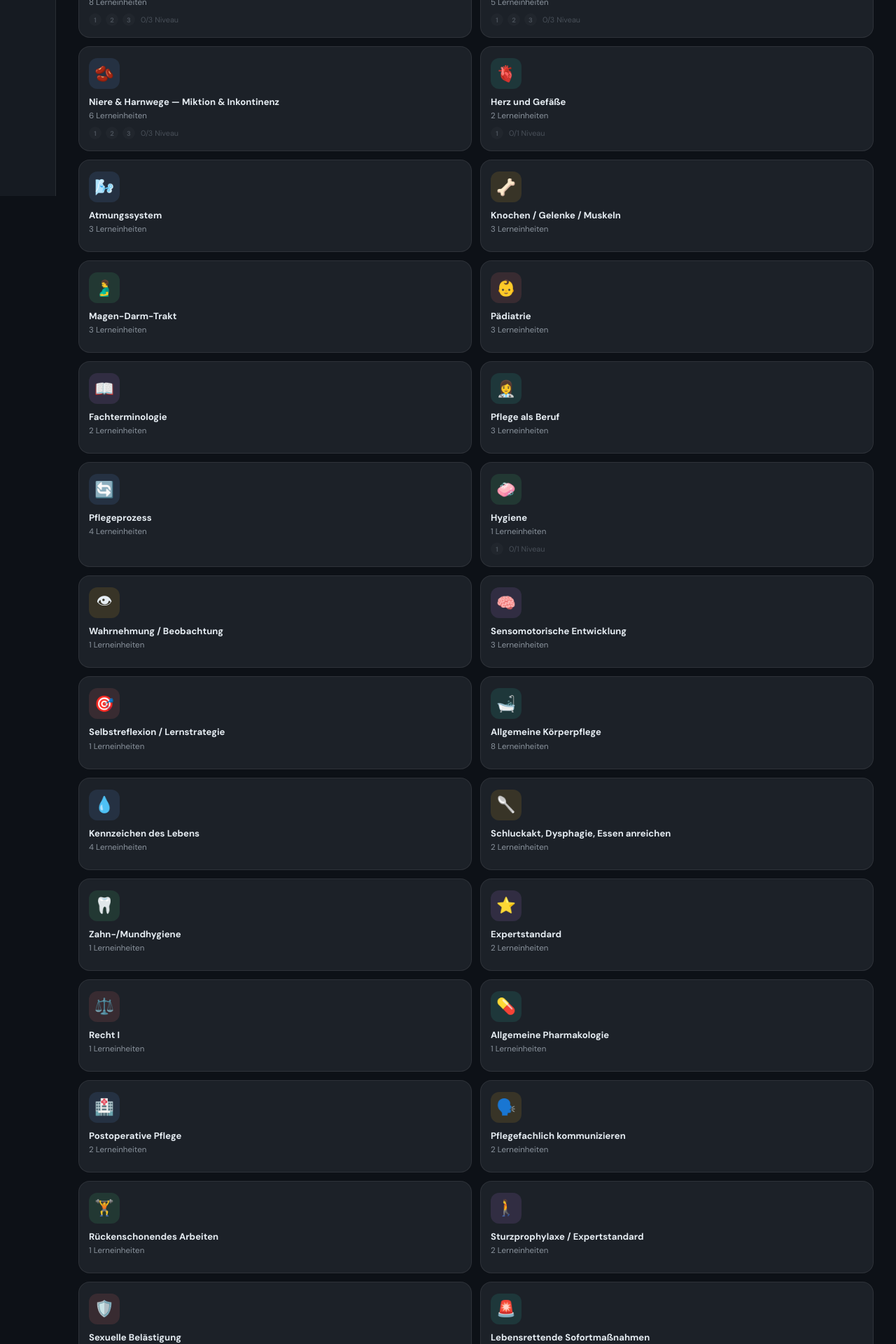
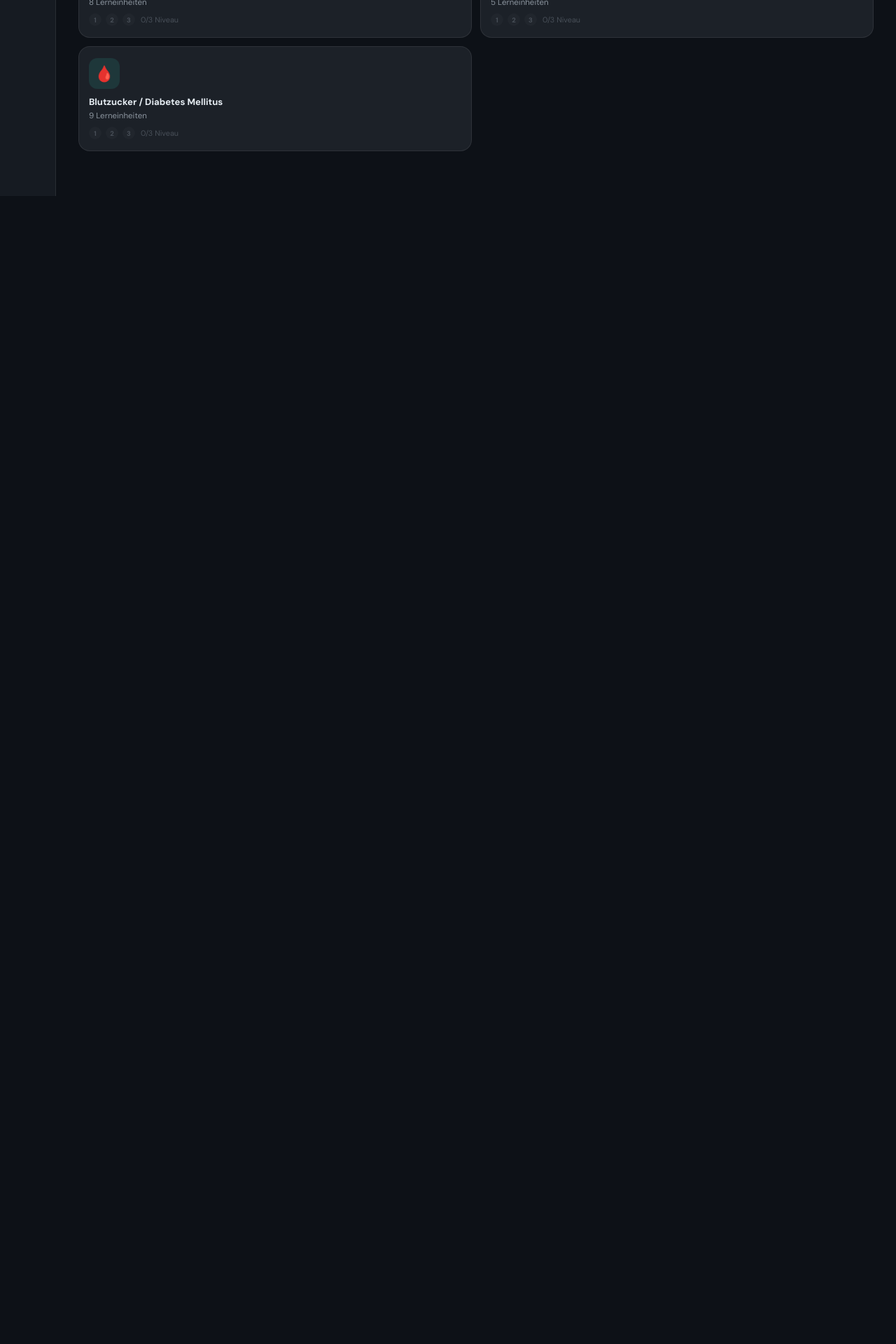
Before and after one commit to PflegePro-app/PflegePro, a React (Vite) app: page / in a window 1280 px wide. Shown: the part 520-2440 px from the top of the page at 70% size. After the commit the page ends 800 px from the top, so only its background shows below. Built offline with nearby package versions, Linux system fonts and the light colour scheme.

Commit message:
Clean themes: keep only 3 active

```diff
--- a/src/data/themes.js
+++ b/src/data/themes.js
@@ -1,40 +1,49 @@
 // Thèmes PflegePro
 export const THEMES = [
-  {id:'haut',name:'Haut — Anatomie & Physiologie',icon:'🩹',col:'green',lessons:['Haut und ihre Aufgaben','Aufbau der Haut (Schichten)','Epithelgewebe – Exkurs','Die Epidermis & ihre Schichten','Aufbau der Dermis (Lederhaut)','Hautanhangsorgane & Drüsen','Fitzpatrick-Hauttypen','Veränderungen der Haut']},
-  {id:'dekubitus',name:'Dekubitus — Prophylaxe & Therapie',icon:'🩺',col:'rose',lessons:['Definition & Expertenstandard','Risikofaktoren & Entstehung','EPUAP Klassifikation Kat. I–IV','Prädilektionsstellen & Einschätzung','Prophylaxe und Donts']},
-
-  {id:'niere',name:'Niere & Harnwege — Miktion & Inkontinenz',icon:'🫘',col:'blue',lessons:['Anatomie & Funktionen der Niere','Nephrone & Urinbildung','Ableitende Harnwege & Miktionsreflex','Harninkontinenz — Definition & Formen','Inkontinenzformen im Detail','Expertenstandard & Pflege bei Inkontinenz']},
-  {id:'herz',name:'Herz und Gefäße',icon:'🫀',col:'teal',lessons:['Anatomie und Physiologie','Vertiefung – Venöses Gefäßsystem']},
-  {id:'atmung',name:'Atmungssystem',icon:'🌬️',col:'blue',lessons:['Anatomie und Physiologie','Pathologie – Pneumonie und Prophylaxe','Pathologie (weiterführend)']},
-  {id:'knochen',name:'Knochen / Gelenke / Muskeln',icon:'🦴',col:'amber',lessons:['Anatomie und Physiologie','Funktion Bewegungsapparat','Pathologie – Bewegungseinschränkungen']},
-  {id:'magen',name:'Magen-Darm-Trakt',icon:'🫃',col:'green',lessons:['Anatomie und Physiologie','Pflegerische Aspekte – Diarrhö / Obstipation','Patho Verdauung I – Gastritis']},
-  {id:'paed',name:'Pädiatrie',icon:'👶',col:'rose',lessons:['Kinder als Patient – EACH','Säuglinge bis Grundschulkinder','Kinderkrankheiten des atopischen Formenkreises']},
-  {id:'fachterm',name:'Fachterminologie',icon:'📖',col:'purple',lessons:['Fachterminologie I','Fachterminologie II']},
-  {id:'beruf',name:'Pflege als Beruf',icon:'👩‍⚕️',col:'teal',lessons:['Einführung','Pflegetheorie / Pflegeverständnis','Historie']},
-  {id:'prozess',name:'Pflegeprozess',icon:'🔄',col:'blue',lessons:['Pflegebedürfnispyramide nach Maslow','Pflegebedarf / Pflegediagnosen','Informationssammlung, Aufnahmegespräch','RTL / ABDEL']},
-  {id:'hygiene',name:'Hygiene',icon:'🧼',col:'green',lessons:['Mikrobiologie + Basishygiene + PSA']},
-  {id:'wahrnehm',name:'Wahrnehmung / Beobachtung',icon:'👁',col:'amber',lessons:['Sinnesorgane']},
-  {id:'sensomot',name:'Sensomotorische Entwicklung',icon:'🧠',col:'purple',lessons:['Sensomotorische Entwicklung','Nah- und Fernsinn','Meilensteine und Grenzsteine']},
-  {id:'lernen',name:'Selbstreflexion / Lernstrategie',icon:'🎯',col:'rose',lessons:['Lernen Lernen']},
-  {id:'koerper',name:'Allgemeine Körperpflege',icon:'🛁',col:'teal',lessons:['Ablaufplanung','Grundsätze der Körperpflege','Ganzkörperwaschung im Bett','Hautpflegeprodukte','Multikulturelle Aspekte','Teilkörperpflege am Waschbecken','Scham','Technische/digitale Unterstützung – Hilfsmittel']},
-  {id:'kennzeich',name:'Kennzeichen des Lebens',icon:'💧',col:'blue',lessons:['Gewebsarten','Flüssigkeits-/Elektrolytbedarf','Dehydration und Exsikkose','PP Pflegeprobleme bei der Ausscheidung']},
-  {id:'schluck',name:'Schluckakt, Dysphagie, Essen anreichen',icon:'🥄',col:'amber',lessons:['Schluckakt und Dysphagie','Essen anreichen']},
-  {id:'mund',name:'Zahn-/Mundhygiene',icon:'🦷',col:'green',lessons:['Zahn- und Mundhygiene']},
-  {id:'expert',name:'Expertstandard',icon:'⭐',col:'purple',lessons:['Pflegestandard / Expertstandard','Einführung DNQP']},
-  {id:'recht',name:'Recht I',icon:'⚖️',col:'rose',lessons:['Grundrechte und legalisierte Einschränkung']},
-  {id:'pharma',name:'Allgemeine Pharmakologie',icon:'💊',col:'teal',lessons:['Allgemeine Pharmakologie']},
-  {id:'postop',name:'Postoperative Pflege',icon:'🏥',col:'blue',lessons:['Einführung Chirurgie','Post-OP Schmerzassessment']},
-  {id:'komm',name:'Pflegefachlich kommunizieren',icon:'🗣️',col:'amber',lessons:['Kommunikation / Empathie / Bedürfnisse','Grundwissen Kommunikation II']},
-  {id:'ruecken',name:'Rückenschonendes Arbeiten',icon:'🏋️',col:'green',lessons:['Rückenschonendes Arbeiten']},
-  {id:'sturz',name:'Sturzprophylaxe / Expertstandard',icon:'🚶',col:'purple',lessons:['Sturzprophylaxe','Expertstandard Sturzprophylaxe']},
-  {id:'sexbel',name:'Sexuelle Belästigung',icon:'🛡️',col:'rose',lessons:['Angemessene Reaktionen und Nein Sagen']},
-  {id:'erstehilfe',name:'Lebensrettende Sofortmaßnahmen',icon:'🚨',col:'teal',lessons:['Erste Hilfe']},
-  {id:'beratung',name:'Kollegiale Beratung',icon:'🤝',col:'blue',lessons:['Kollegiale Beratung']},
-  {id:'ernaehr',name:'Ernährung',icon:'🥗',col:'green',lessons:['Nährstoffe','Adipositas']},
-  {id:'ekel',name:'Ekel / Scham / Nähe / Distanz',icon:'💭',col:'purple',lessons:['Ekel, Scham, Nähe und Distanz']},
-  {id:'burnout',name:'Burn-out / Cool-out',icon:'🔥',col:'amber',lessons:['Burn-out und Cool-out in der Pflege']},
-  {id:'antikoag',name:'Antikoagulanzien',icon:'💉',col:'rose',lessons:['Antikoagulanzien']},
-  {id:'blutzuck',name:'Blutzucker / Diabetes Mellitus',icon:'🩸',col:'teal',lessons:['Grundlagen Blutzucker & Pankreas','Diabetes Typ 1 – Pathophysiologie','Diabetes Typ 2 – Pathophysiologie','Symptome Typ 1 & Typ 2 im Vergleich','Therapie – 3-Säulen & Insulinarten','Diagnostik – BZTP, HbA1c, oGTT','Folgeerkrankungen – Makro/Mikroangiopathie, Polyneuropathie','Diabetisches Fußsyndrom','Komaformen – Ketoazidose & Hyperosmolar']},
+  {
+    id: 'haut',
+    name: 'Haut — Anatomie & Physiologie',
+    icon: '🩹',
+    col: 'green',
+    lessons: [
+      'Haut und ihre Aufgaben',
+      'Aufbau der Haut (Schichten)',
+      'Epithelgewebe – Exkurs',
+      'Die Epidermis & ihre Schichten',
+      'Aufbau der Dermis (Lederhaut)',
+      'Hautanhangsorgane & Drüsen',
+      'Fitzpatrick-Hauttypen',
+      'Veränderungen der Haut',
+    ],
+  },
+  {
+    id: 'dekubitus',
+    name: 'Dekubitus — Prophylaxe & Therapie',
+    icon: '🩺',
+    col: 'rose',
+    lessons: [
+      'Definition & Expertenstandard',
+      'Risikofaktoren & Entstehung',
+      'EPUAP Klassifikation Kat. I–IV',
+      'Prädilektionsstellen & Einschätzung',
+      'Prophylaxe und Donts',
+    ],
+  },
+  {
+    id: 'blutzuck',
+    name: 'Blutzucker / Diabetes Mellitus',
+    icon: '🩸',
+    col: 'teal',
+    lessons: [
+      'Grundlagen Blutzucker & Pankreas',
+      'Diabetes Typ 1 – Pathophysiologie',
+      'Diabetes Typ 2 – Pathophysiologie',
+      'Symptome Typ 1 & Typ 2 im Vergleich',
+      'Therapie - 3-Säulen & Insulinarten',
+      'Diagnostik – BZTP, HbA1c, oGTT',
+      'Folgeerkrankungen – Makro/Mikroangiopathie, Polyneuropathie',
+      'Diabetisches Fußsyndrom',
+      'Komaformen – Ketoazidose & Hyperosmolar',
+    ],
+  },
 ];
-
-// Demo quiz for Herz
```
